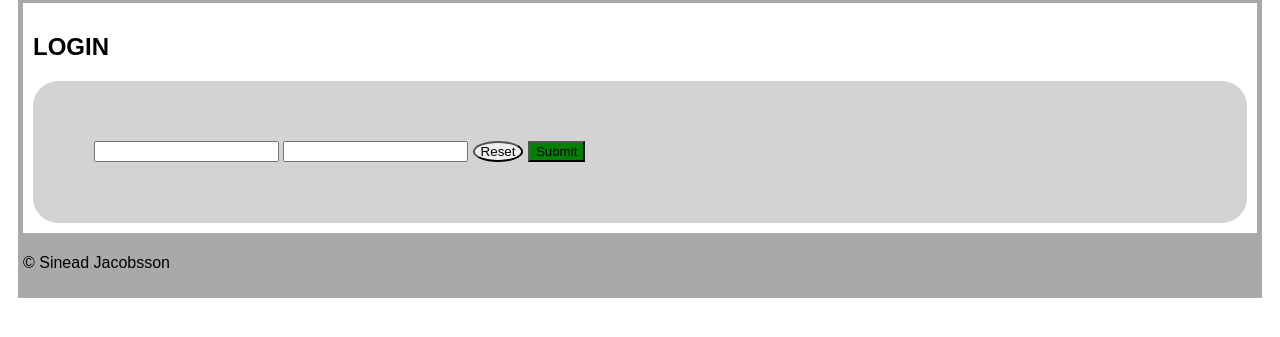
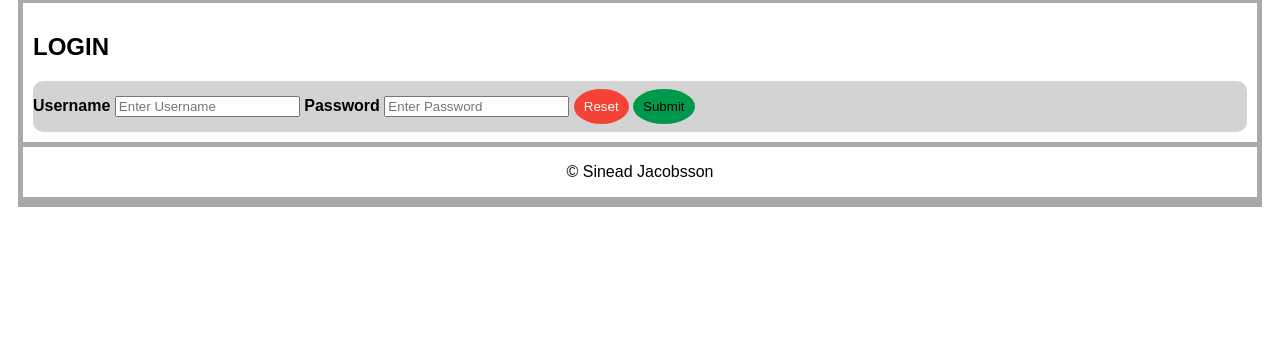
Before and after one commit to SinjaSwe/MyHTMLSite, a plain HTML site: page Login.html in a window 1280 px wide. Shown: the part 269-606 px from the top of the page. Drawn offline with Linux system fonts and the light colour scheme.

Commit message:
Finished

```diff
--- a/Login.html
+++ b/Login.html
@@ -2,7 +2,7 @@
 
 <html lang="en">
     <head>
-        <title>Jejjcop Website</title>
+        <title>Jejjcop Websites</title>
         <link rel="stylesheet" type="text/css" href="site.css">
     </head>
 
@@ -48,8 +48,12 @@
 
                       <form>
                           <div class="grid-item myform">
-                                  <input type="text" id="username" name="username">
-                                  <input type="password" id="pass" name="password">
+
+                                  <label for="username"><b>Username</b></label>
+                                  <input type="text" id="username" placeholder="Enter Username" name="username">
+
+                                  <label for="password"><b>Password</b></label>
+                                  <input type="password" id="pass" placeholder="Enter Password" name="password">
 
 
                                   <button class="reset" type="reset">Reset</button>
--- a/site.css
+++ b/site.css
@@ -108,7 +108,7 @@ ul li{
     padding: 5px;
 }
 
-.heading
+.headline
 {
   text-align: left;
 }
@@ -130,6 +130,8 @@ ul li{
   }
 
   .myform-container {
+    padding-left: 10px;
+    padding-right: 10px;
     display: grid;
     grid-template-columns: 1fr 1fr 1fr;
     grid-template-rows: 1fr 1fr ;
@@ -137,6 +139,7 @@ ul li{
     grid-template-areas:
       "Login . . "
       "myform myform myform "
+
 
   }
   .LoginHeader {
@@ -148,16 +151,46 @@ ul li{
 
   .myform {
     grid-area: myform;
-    border-radius: 25px;
+    border-radius: 10px;
     background: lightgray;
     padding: 5%
+    font-weight: normal
+  }
+
+  .reset {
+    background-color: #f44336;
+    color: white;
+    padding: 10px 10px;
+    margin: 8px 0;
+    border: none;
+    cursor: pointer;
+    border-radius: 70%;
+
+  }
+
+  .submit {
+    background-color: #00994C;
+    color: white;
+    padding: 10px 10px;
+    margin: 8px 0;
+    border: none;
+    cursor: pointer;
+    border-radius: 70%;
+    color: black;
+
+  }
+
+  button:hover {
+    opacity: 0.8;
   }
 
   .reset {
     border-radius: 70%;
   }
 
-  .submit{
-    color: black;
-    background-color: green;
+
+  footer{
+    background-color: white;
+    padding-bottom: 0px;
+    text-align: center;
   }
--- a/test2/test.css
+++ /dev/null
@@ -1,49 +0,0 @@
-body{
-    background-color: lightgray;
-    font-family: Arial, Helvetica, sans-serif;
-}
-
-.header { grid-area: header; }
-.container{ grid-area: container; }
-.aside {  grid-area: aside; }
-.footer {grid-area: footer; }
-
-.grid-container {
-    display: grid;
-    grid-template-areas:
-    'header header header header header'
-    'container container container container aside'
-    'footer footer footer footer footer';
-    grid-gap: 10px;
-    background-color: #2196F3;
-    padding: 10px;
-}
-
-.grid-container > div {
-    background-color: rgba(255, 255, 255, 0.8);
-    text-align: center;
-    padding: 20px 0;
-    font-size: 30px;
-  }
-
-
-
-.Company-name{grid-area: Company-name;}
-
-.header > Links{ grid-area: Links;}
-
-.Login {grid-area: Login;}
-
-
-
-
-.article1{ grid-area: article1; }
-.article2{grid-area: article2; }
-
-header > nav > li {
-    list-style-type: none;
-}
-
-.links li{
-    display:inline;
-}
```
